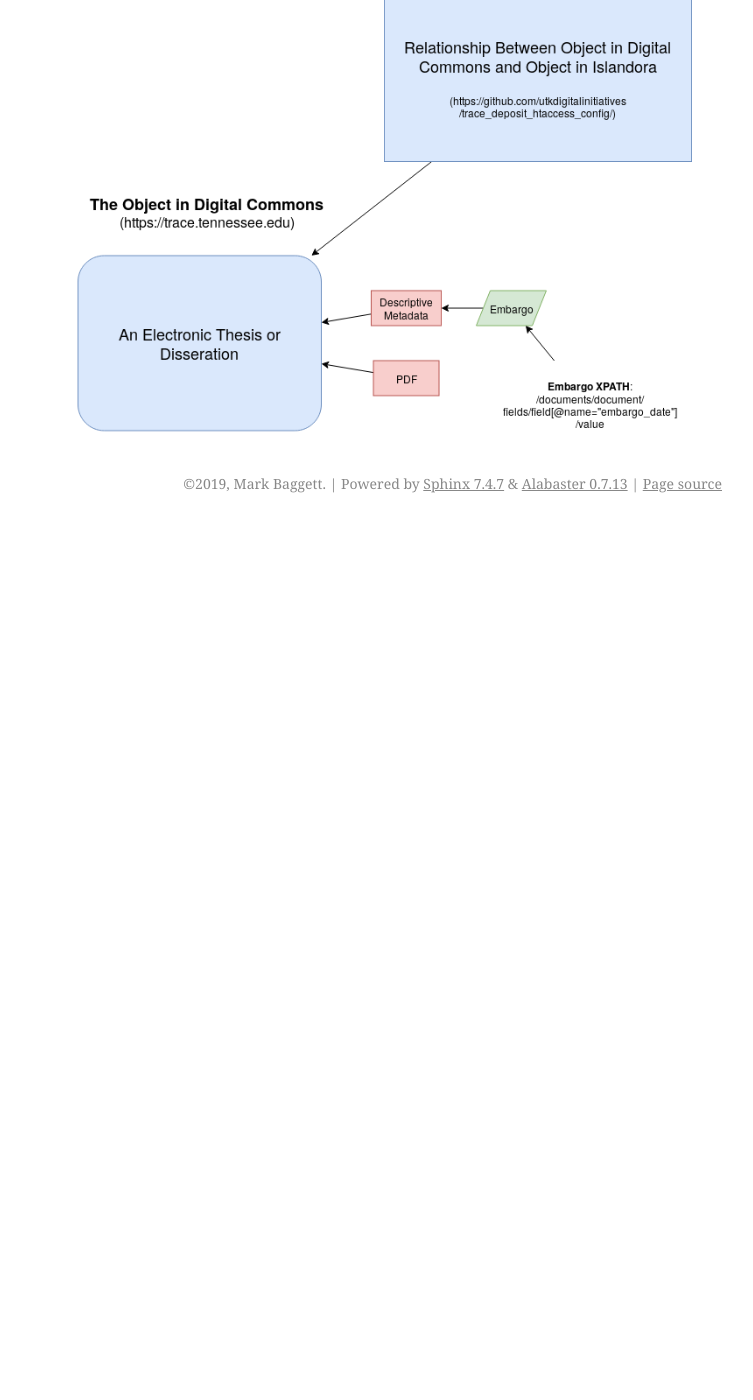
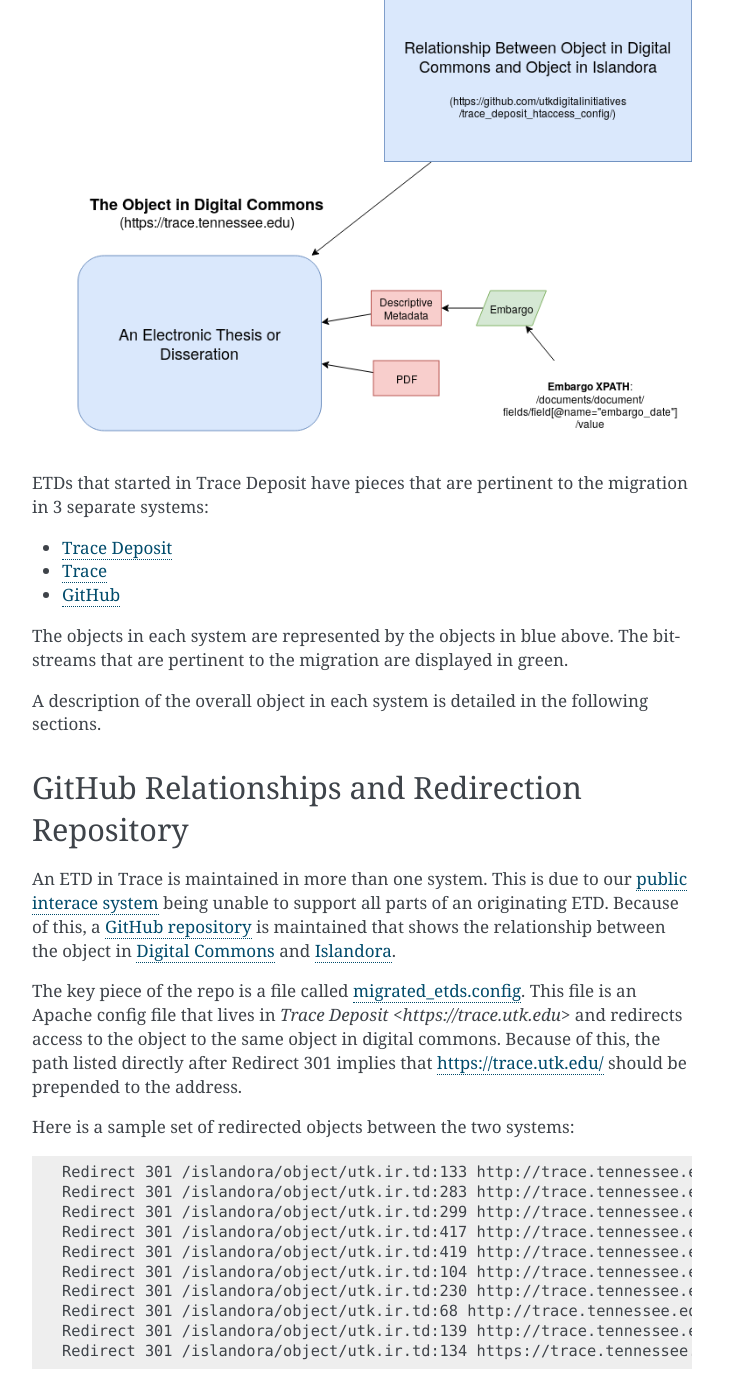
Before and after one commit to markpbaggett/trace_data_models, a Sphinx documentation site: the page built from docs/source/models/etd_from_islandora.rst, in a window 1280 px wide and 1400 px high, scrolled down 855 px. Shown: the whole window, without its empty margins (388-1141 px from the left). Built offline with Sphinx 7.4.7, drawn with Linux system fonts in a browser that asks for light colours; before the commit the page ends 1378 px from its top, so only the background shows below that.

Commit message:
Describe GitHub relationships.

```diff
--- a/docs/source/models/etd_from_islandora.rst
+++ b/docs/source/models/etd_from_islandora.rst
@@ -19,3 +19,43 @@
 .. image:: ../images/etd_from_islandora.png
    :width: 1200
    :alt: Image of the Data Model of an ETD that started in Islandora
+
+ETDs that started in Trace Deposit have pieces that are pertinent to the migration in 3 separate systems:
+
+* `Trace Deposit <https://trace.utk.edu>`_
+* `Trace <https://trace.tennesse.edu>`_
+* `GitHub <https://github.com/utkdigitalinitiatives/trace_deposit_htaccess_config>`_
+
+The objects in each system are represented by the objects in blue above.  The bitstreams that are pertinent to the
+migration are displayed in green.
+
+A description of the overall object in each system is detailed in the following sections.
+
+-----------------------------------------------
+GitHub Relationships and Redirection Repository
+-----------------------------------------------
+
+An ETD in Trace is maintained in more than one system.  This is due to our `public interace system <https://trace.teneessee.edu>`_
+being unable to support all parts of an originating ETD.  Because of this, a `GitHub repository <https://github.com/utkdigitalinitiatives/trace_deposit_htaccess_config>`_
+is maintained that shows the relationship between the object in `Digital Commons <https://trace.tennessee.edu>`_  and
+`Islandora <https://trace.utk.edu>`_.
+
+The key piece of the repo is a file called `migrated_etds.config <https://github.com/utkdigitalinitiatives/trace_deposit_htaccess_config/blob/master/migrated_etds.config>`_.
+This file is an Apache config file that lives in `Trace Deposit <https://trace.utk.edu>` and redirects access to the
+object to the same object in digital commons.  Because of this, the path listed directly after Redirect 301 implies that
+https://trace.utk.edu/ should be prepended to the address.
+
+Here is a sample set of redirected objects between the two systems:
+
+.. code-block:: text
+
+    Redirect 301 /islandora/object/utk.ir.td:133 http://trace.tennessee.edu/utk_gradthes/4983
+    Redirect 301 /islandora/object/utk.ir.td:283 http://trace.tennessee.edu/utk_gradthes/4984
+    Redirect 301 /islandora/object/utk.ir.td:299 http://trace.tennessee.edu/utk_gradthes/4985
+    Redirect 301 /islandora/object/utk.ir.td:417 http://trace.tennessee.edu/utk_gradthes/4986
+    Redirect 301 /islandora/object/utk.ir.td:419 http://trace.tennessee.edu/utk_gradthes/4987
+    Redirect 301 /islandora/object/utk.ir.td:104 http://trace.tennessee.edu/utk_gradthes/4988
+    Redirect 301 /islandora/object/utk.ir.td:230 http://trace.tennessee.edu/utk_gradthes/4989
+    Redirect 301 /islandora/object/utk.ir.td:68 http://trace.tennessee.edu/utk_gradthes/4990
+    Redirect 301 /islandora/object/utk.ir.td:139 http://trace.tennessee.edu/utk_gradthes/4991
+    Redirect 301 /islandora/object/utk.ir.td:134 https://trace.tennessee.edu/utk_gradthes/4992/
```
